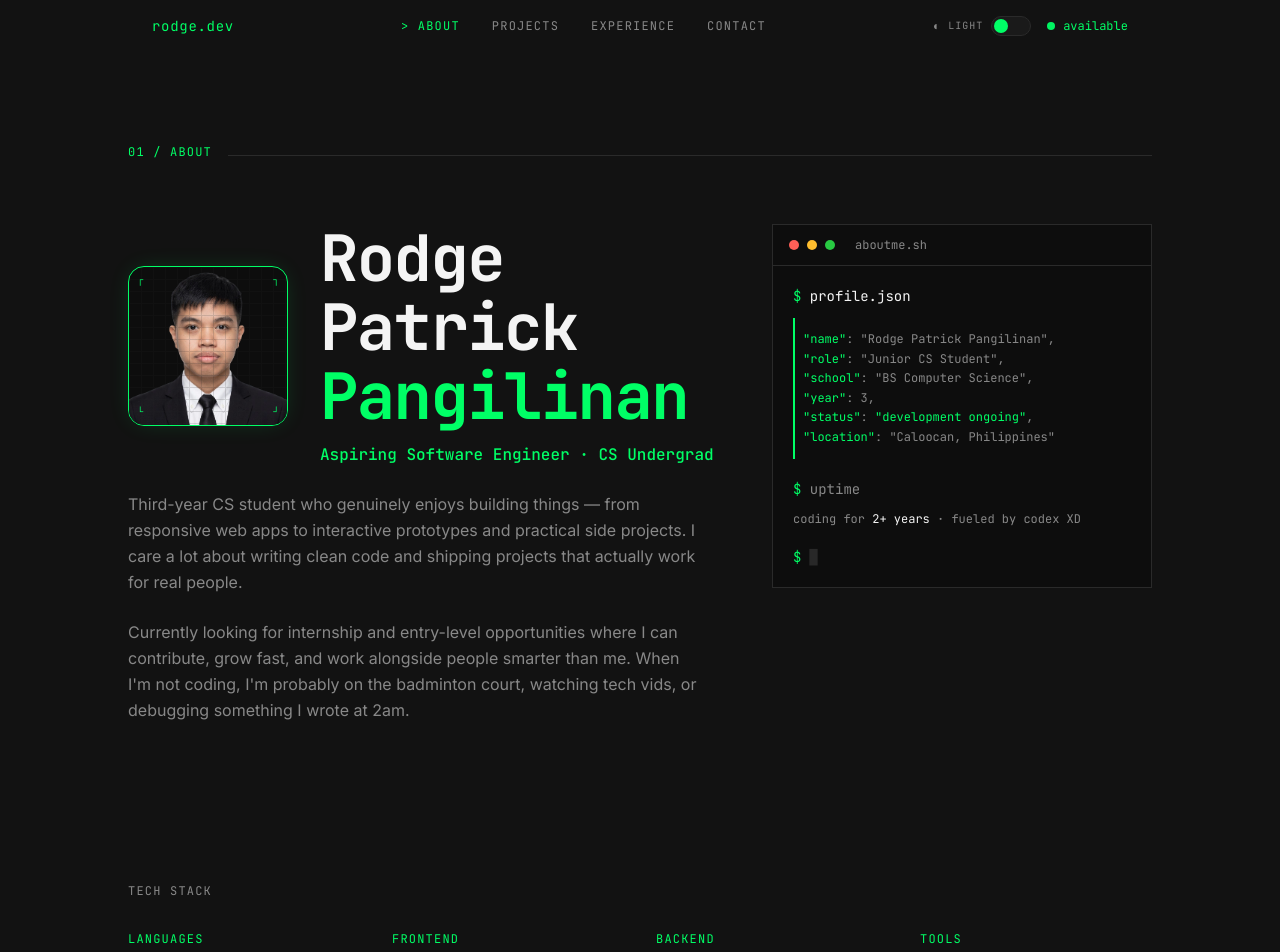
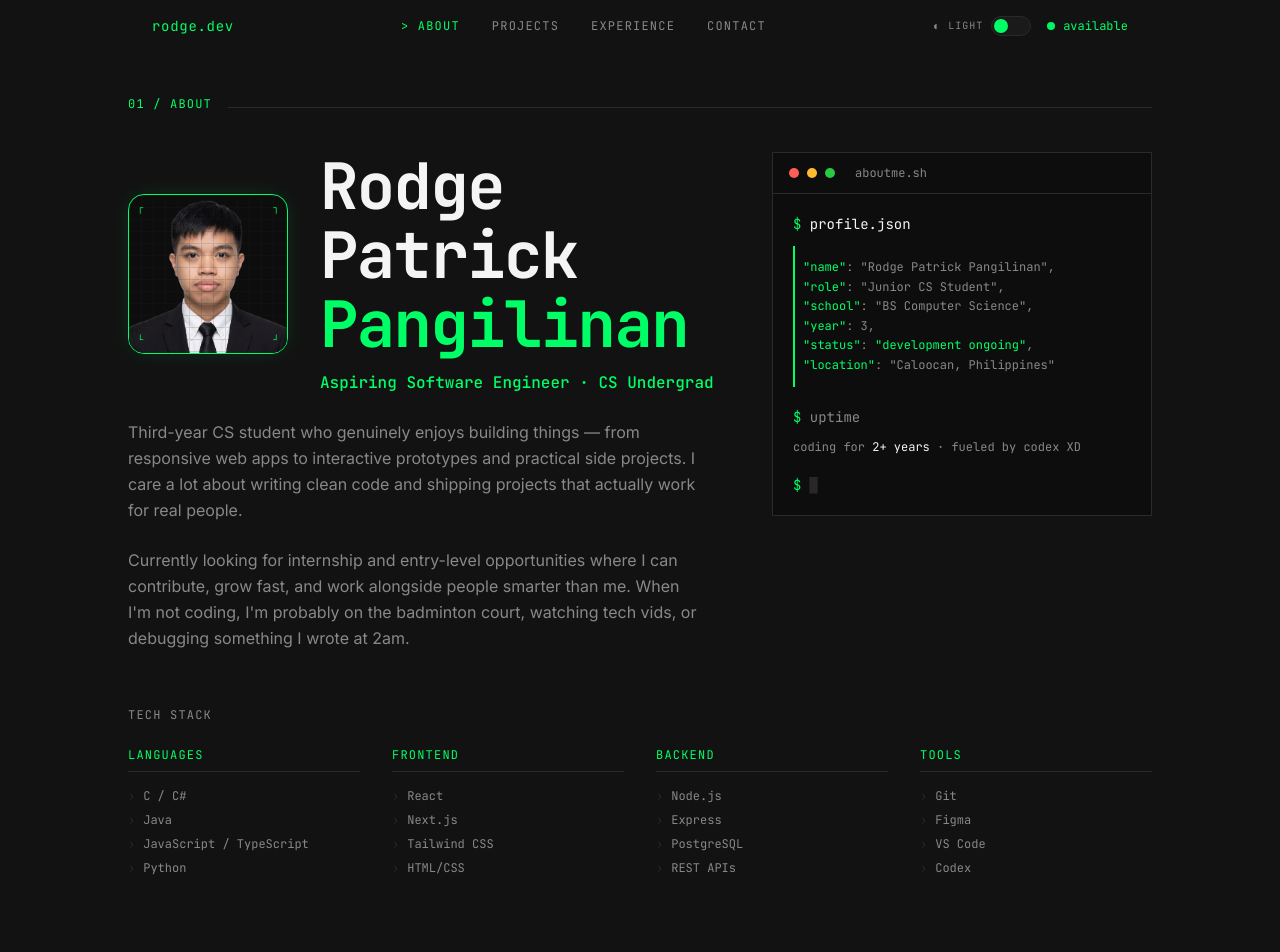
Before and after one commit to rdgptrck/rodge.dev, a React (Vite) app: page / in a window 1280 px wide. Shown: the top 952 px of the page. Built offline with nearby package versions, Linux system fonts and the light colour scheme; the HTML template or start-up script is replaced by a standard one.

Commit message:
adjusted margins/padding in the About section

```diff
--- a/src/App.tsx
+++ b/src/App.tsx
@@ -326,10 +326,10 @@ function About() {
   return (
     <section
       id="about"
-      className="min-h-[85vh] flex flex-col justify-center py-20 lg:py-28 pt-28 lg:pt-36 px-6"
+      className="py-16 lg:py-20 pt-20 lg:pt-24 px-6"
     >
       <div className="max-w-5xl mx-auto w-full">
-        <div className="flex items-baseline gap-4 mb-12 lg:mb-16">
+        <div className="flex items-baseline gap-4 mb-8 lg:mb-10">
           <span
             className="font-mono text-xs tracking-widest uppercase"
             style={{ color: colors.accent }}
@@ -338,7 +338,7 @@ function About() {
           </span>
           <div className="flex-1 h-px" style={{ background: colors.border }} />
         </div>
-        <div className="grid md:grid-cols-[1fr_380px] gap-10 lg:gap-14 mb-24 lg:mb-32 items-start">
+        <div className="grid md:grid-cols-[1fr_380px] gap-10 lg:gap-14 mb-10 lg:mb-12 items-start">
           <div className="flex flex-col gap-6">
             <div className="flex flex-col sm:flex-row sm:items-center gap-6 sm:gap-8">
               <ProfileAvatar colors={colors} />
@@ -381,9 +381,9 @@ function About() {
           </div>
           <TerminalCard colors={colors} />
         </div>
-        <div className="pt-8">
+        <div className="pt-2">
           <div
-            className="font-mono text-xs tracking-widest uppercase mb-8"
+            className="font-mono text-xs tracking-widest uppercase mb-6"
             style={{ color: colors.muted }}
           >
             tech stack
```
